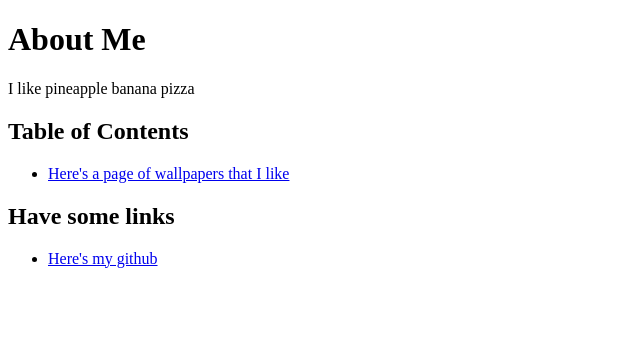
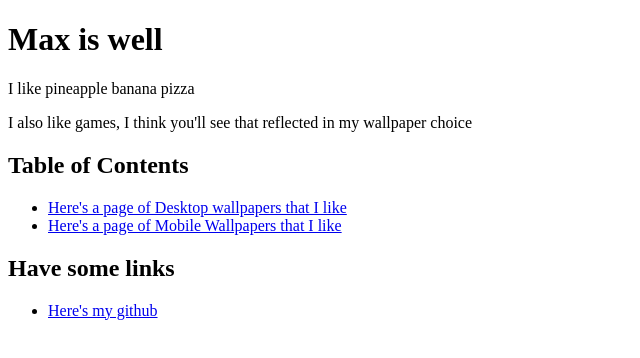
Before and after one commit to aBacIdEe/Unit8_Lab1, a plain HTML site: page index.html in a window 1280 px wide. Shown: the whole page, without its empty margins (0-640 px from the left). Drawn offline with Linux system fonts and the light colour scheme.

Commit message:
changed about

```diff
--- a/index.html
+++ b/index.html
@@ -7,11 +7,13 @@
     <title>Document</title>
 </head>
 <body>
-    <h1>About Me</h1>
+    <h1>Max is well</h1>
     <p>I like pineapple banana pizza</p>
+    <p>I also like games, I think you'll see that reflected in my wallpaper choice</p>
     <h2>Table of Contents</h2>
     <ul>
-        <li><a href="wallpapers.html">Here's a page of wallpapers that I like</a></li>
+        <li><a href="desktop_wallpapers.html">Here's a page of Desktop wallpapers that I like</a></li>
+        <li><a href="mobile_wallpapers.html">Here's a page of Mobile Wallpapers that I like</a></li>
     </ul>
     <h2>Have some links</h2>
     <ul>
```
